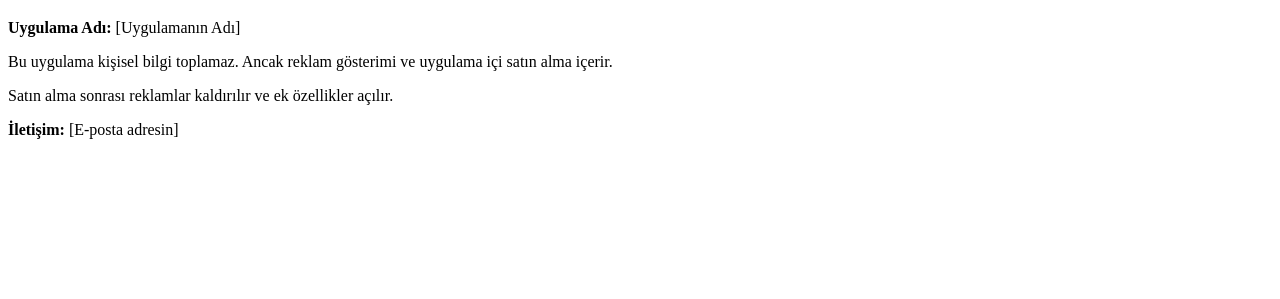
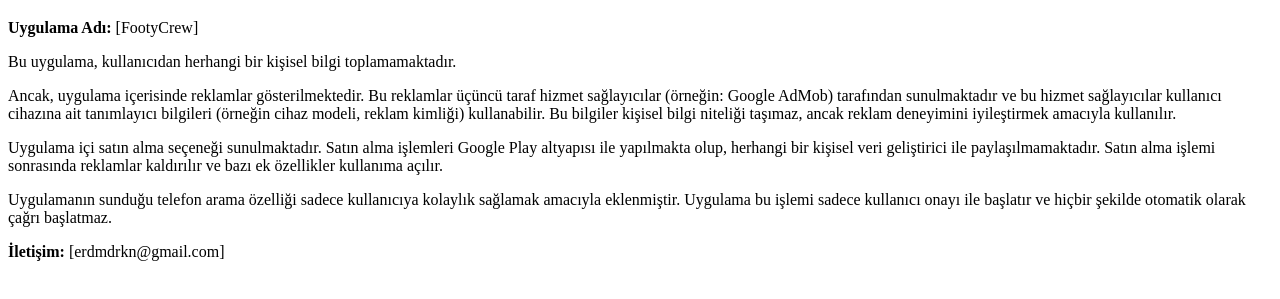
Before and after one commit to erdemdurkan/privacy-policy, a plain HTML site: page index.html in a window 1280 px wide. Shown: the part 61-360 px from the top of the page. Drawn offline with Linux system fonts and the light colour scheme.

Commit message:
Update index.html

```diff
--- a/index.html
+++ b/index.html
@@ -6,9 +6,16 @@
 </head>
 <body>
   <h1>Gizlilik Politikası</h1>
-    <p><strong>Uygulama Adı:</strong> [Uygulamanın Adı]</p>
-    <p>Bu uygulama kişisel bilgi toplamaz. Ancak reklam gösterimi ve uygulama içi satın alma içerir.</p>
-    <p>Satın alma sonrası reklamlar kaldırılır ve ek özellikler açılır.</p>
-    <p><strong>İletişim:</strong> [E-posta adresin]</p>
+  <p><strong>Uygulama Adı:</strong> [FootyCrew]</p>
+
+  <p>Bu uygulama, kullanıcıdan herhangi bir kişisel bilgi toplamamaktadır.</p>
+
+  <p>Ancak, uygulama içerisinde reklamlar gösterilmektedir. Bu reklamlar üçüncü taraf hizmet sağlayıcılar (örneğin: Google AdMob) tarafından sunulmaktadır ve bu hizmet sağlayıcılar kullanıcı cihazına ait tanımlayıcı bilgileri (örneğin cihaz modeli, reklam kimliği) kullanabilir. Bu bilgiler kişisel bilgi niteliği taşımaz, ancak reklam deneyimini iyileştirmek amacıyla kullanılır.</p>
+
+  <p>Uygulama içi satın alma seçeneği sunulmaktadır. Satın alma işlemleri Google Play altyapısı ile yapılmakta olup, herhangi bir kişisel veri geliştirici ile paylaşılmamaktadır. Satın alma işlemi sonrasında reklamlar kaldırılır ve bazı ek özellikler kullanıma açılır.</p>
+
+  <p>Uygulamanın sunduğu telefon arama özelliği sadece kullanıcıya kolaylık sağlamak amacıyla eklenmiştir. Uygulama bu işlemi sadece kullanıcı onayı ile başlatır ve hiçbir şekilde otomatik olarak çağrı başlatmaz.</p>
+
+  <p><strong>İletişim:</strong> [erdmdrkn@gmail.com]</p>
 </body>
 </html>
```
Lines whose indentation alone changed are shown as unchanged.
